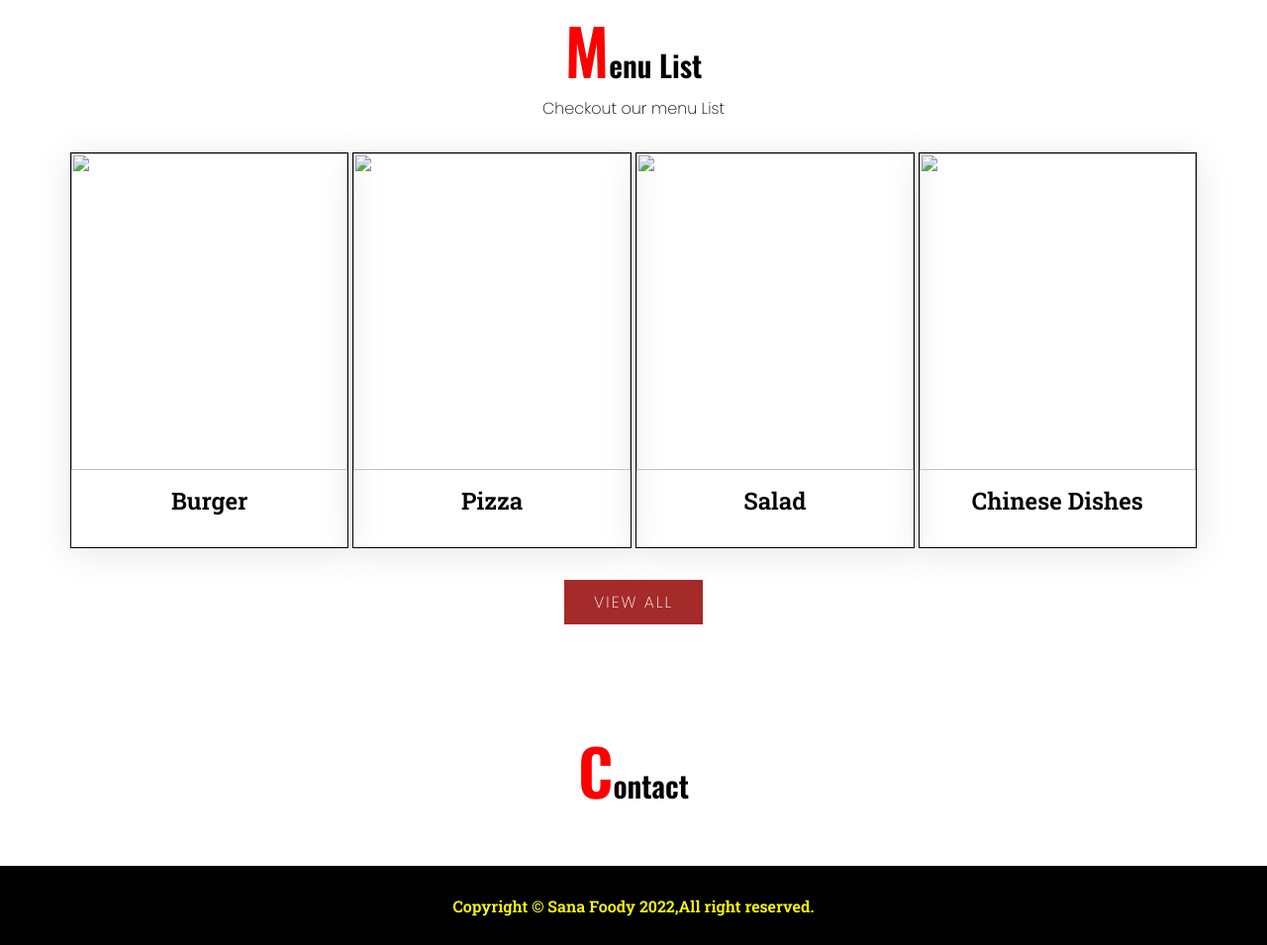
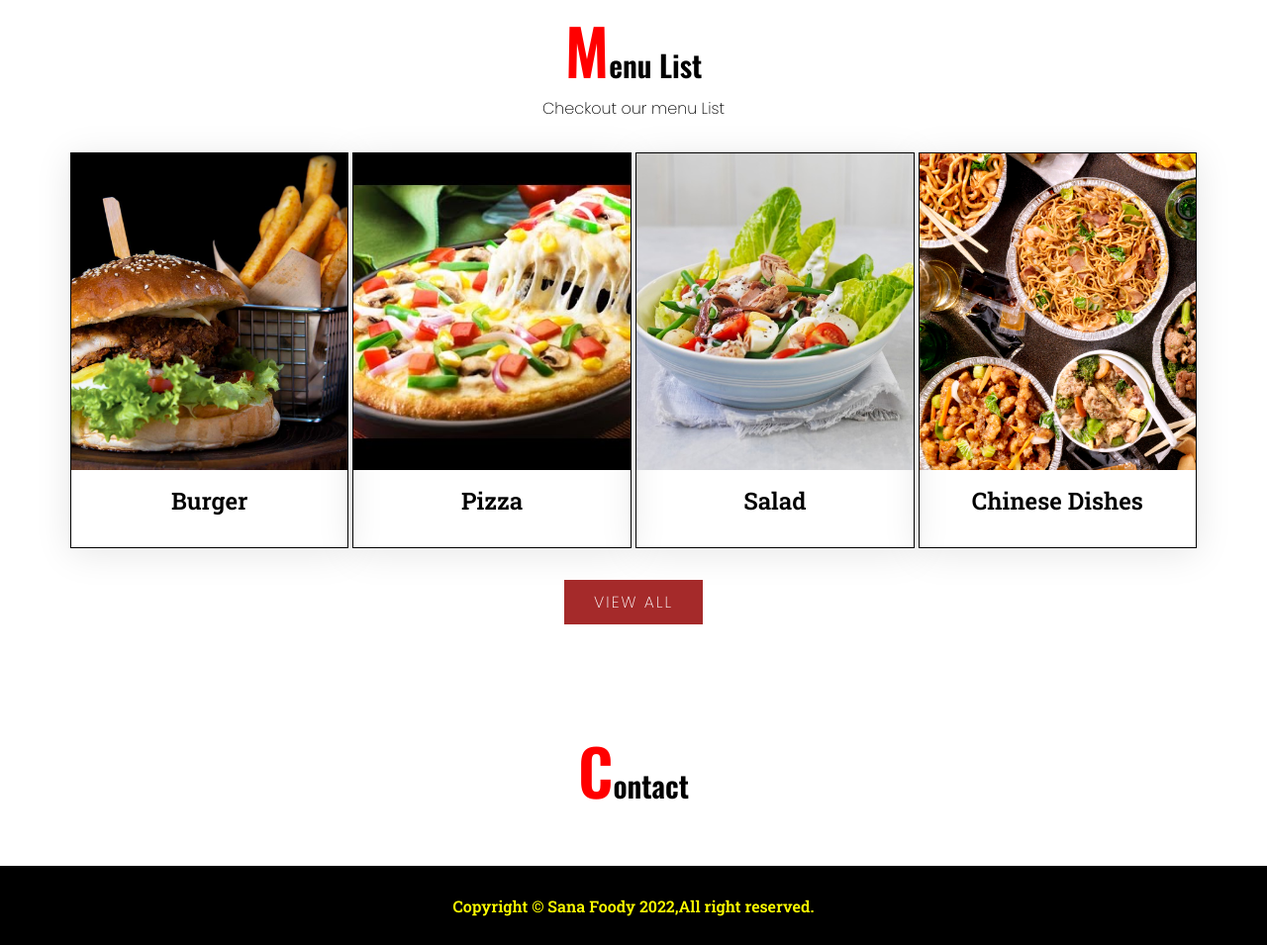
Before and after one commit to syedasif1994/Sana-Foody, a plain HTML site: page index.html in a window 1280 px wide. Shown: the part 1434-2389 px from the top of the page at 99% size. Drawn offline with nearby package versions, Linux system fonts and the light colour scheme; the site is published under a folder, as on GitHub Pages, so addresses that start at the root find nothing; a web font is replaced by a local one.

Commit message:
finalize

```diff
--- a/index.html
+++ b/index.html
@@ -57,7 +57,7 @@
         <div class="dishes">
             <div class="box">
                 <div class="imgMenu">
-                    <img src="/img/chinese.jpg" alt="">
+                    <img src="img/chinese.jpg" alt="">
                 </div>
                 <div class="text">
                     <h3>Chinese Dishes</h3>
@@ -66,7 +66,7 @@
 
             <div class="box">
                 <div class="imgMenu">
-                    <img src="/img/salad.jpg" alt="">
+                    <img src="img/salad.jpg" alt="">
                 </div>
                 <div class="text">
                     <h3>Salad</h3>
@@ -75,7 +75,7 @@
 
             <div class="box">
                 <div class="imgMenu">
-                    <img src="/img/pizza.jpg" alt="">
+                    <img src="img/pizza.jpg" alt="">
                 </div>
                 <div class="text">
                     <h3>Pizza</h3>
@@ -84,7 +84,7 @@
 
             <div class="box">
                 <div class="imgMenu">
-                    <img src="/img/burger.jpg" alt="">
+                    <img src="img/burger.jpg" alt="">
                 </div>
                 <div class="text">
                     <h3>Burger</h3>
```
